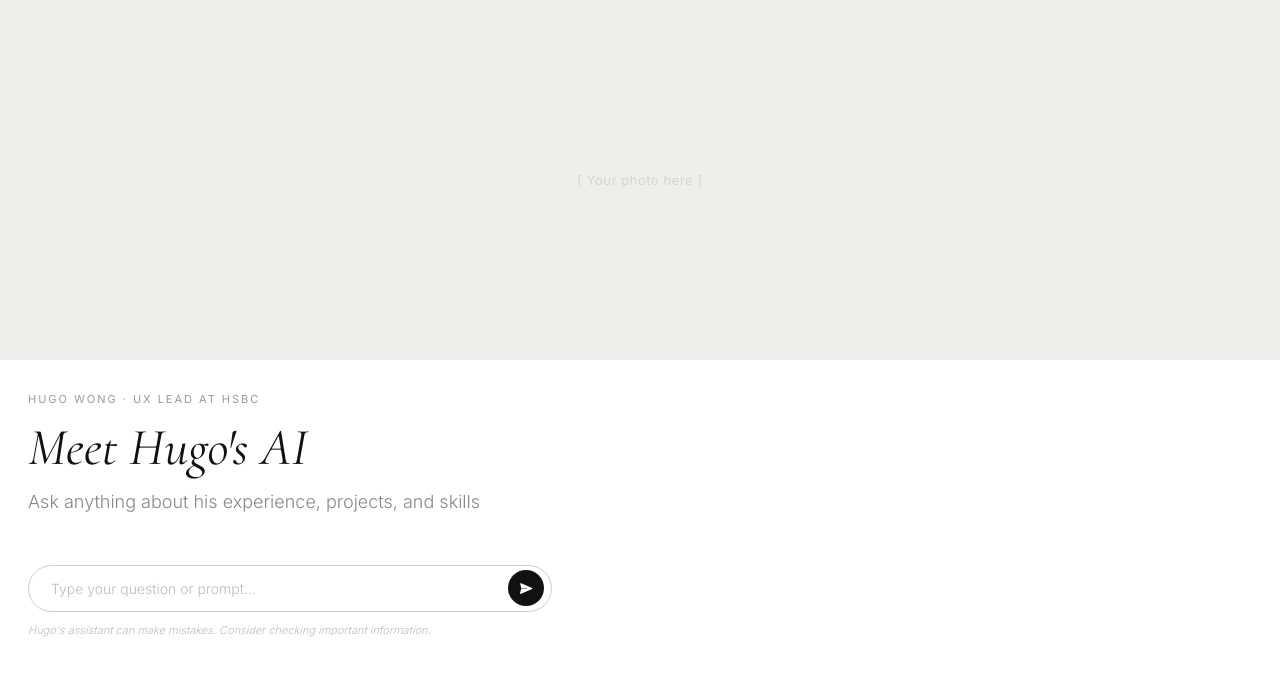
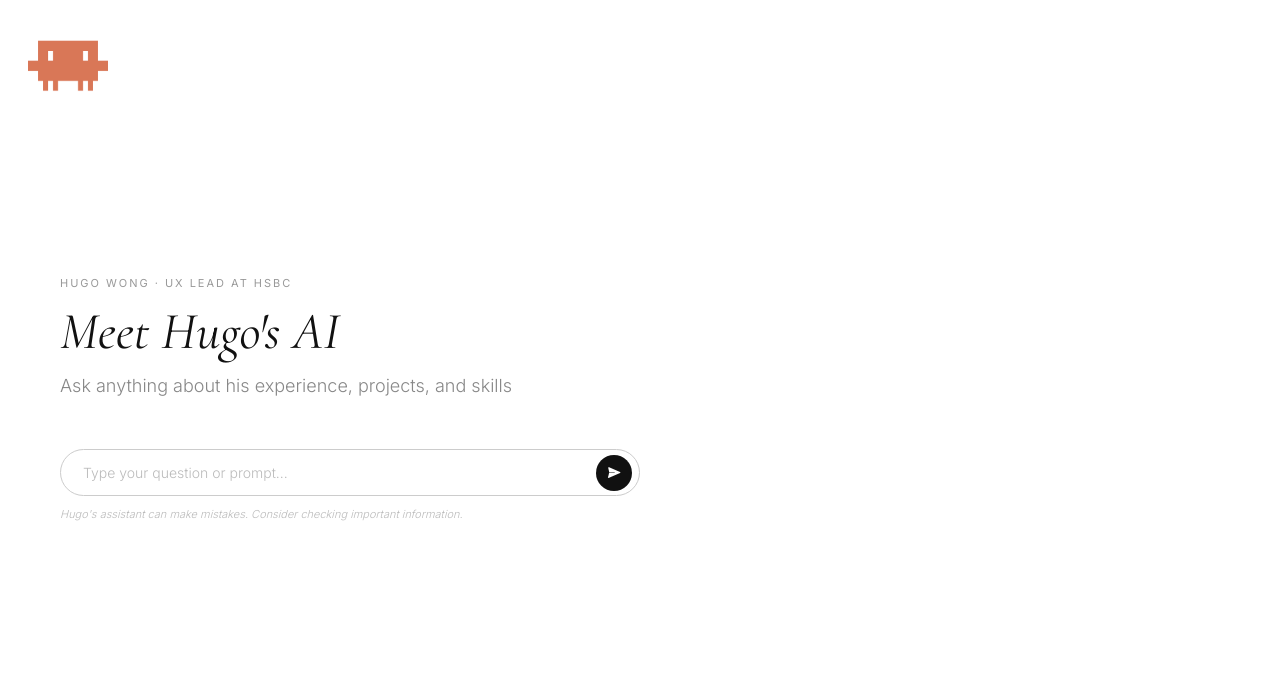
Before and after one commit to hugowph/my-ai-assistant, a website: page index.html in a window 1280 px wide. Drawn offline with nearby package versions, Linux system fonts and the light colour scheme.

Commit message:
Add pixel art avatar top left

```diff
--- a/index.html
+++ b/index.html
@@ -19,30 +19,25 @@
       color: #222;
     }
 
+    /* ── Avatar ── */
+    .avatar {
+      position: fixed;
+      top: 24px;
+      left: 28px;
+      width: 80px;
+      height: 80px;
+      z-index: 100;
+      line-height: 0;
+    }
+
     /* ── Full-viewport canvas ── */
     .page {
       display: flex;
       flex-direction: column;
+      justify-content: center;
+      min-height: 100vh;
+      padding: 60px;
       background: #ffffff;
-    }
-
-    /* ── Hero image area ── */
-    .hero-image {
-      width: 100%;
-      height: 45vh;
-      background-color: #f0eeeb;
-      display: flex;
-      align-items: center;
-      justify-content: center;
-      flex-shrink: 0;
-    }
-
-    .hero-image-placeholder {
-      font-family: 'Inter', sans-serif;
-      font-weight: 300;
-      font-size: 13px;
-      color: #ccc;
-      letter-spacing: 0.05em;
     }
 
     /* ── Content block ── */
@@ -51,7 +46,6 @@
       width: 100%;
       display: flex;
       flex-direction: column;
-      padding: 32px 28px;
     }
 
     /* ── Label ── */
@@ -258,8 +252,8 @@
 
     /* ── Mobile ── */
     @media (max-width: 600px) {
-      .content {
-        padding: 28px 20px;
+      .page {
+        padding: 40px 24px;
       }
 
       .heading {
@@ -274,13 +268,11 @@
 </head>
 <body>
 
+<div class="avatar">
+  <img src="/avatar.png" width="80" height="80" style="display:block" alt="Hugo Wong">
+</div>
+
 <div class="page">
-
-  <!-- Hero image -->
-  <div class="hero-image">
-    <span class="hero-image-placeholder">[ Your photo here ]</span>
-  </div>
-
   <div class="content">
 
     <!-- Label -->
--- a/server.js
+++ b/server.js
@@ -21,6 +21,10 @@ const SYSTEM_PROMPT =
 
 app.get("/", (req, res) => {
   res.sendFile(path.join(__dirname, "index.html"));
+});
+
+app.get("/avatar.png", (req, res) => {
+  res.sendFile(path.join(__dirname, "avatar.png"));
 });
 
 app.post("/chat", async (req, res) => {
```
Also changed, not shown: avatar.png (added).
